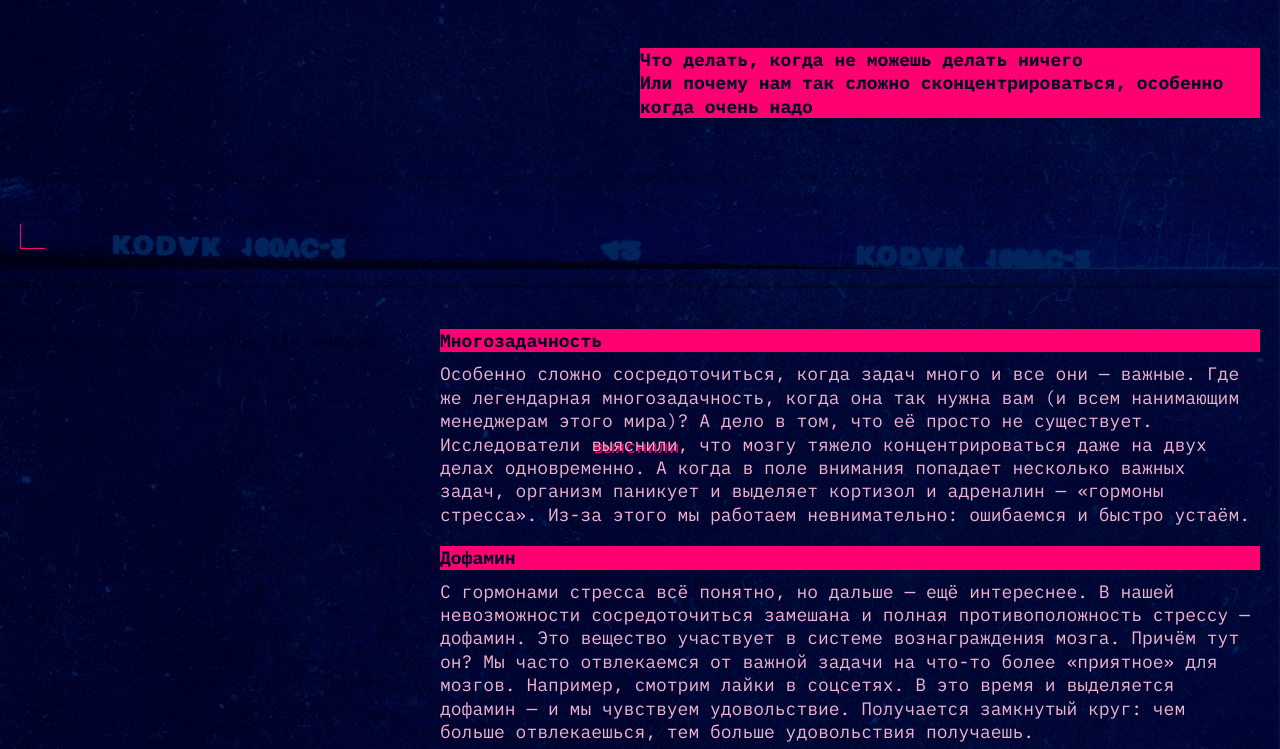
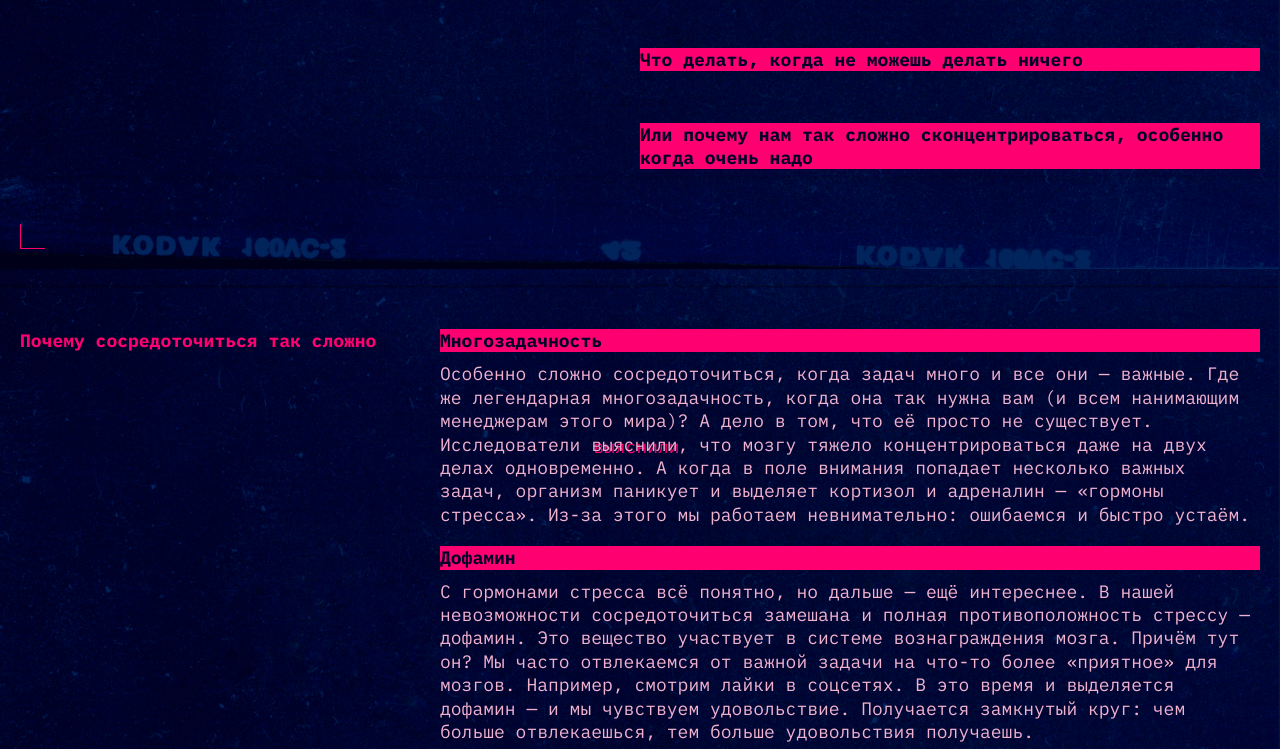
Before and after one commit to yana-pavlova/slozhno-sosredotochitsya, a website: page index.html in a window 1280 px wide. Shown: the part 531-1280 px from the top of the page. Drawn offline with Linux system fonts and the light colour scheme.

Commit message:
styles corrected

```diff
--- a/index.html
+++ b/index.html
@@ -51,8 +51,10 @@
       <h1 class="header__heading">no focus</h1>
       <h2 class="heading accent-heading accent-header-heading">
         Что делать, когда не можешь делать ничего
-        <p>Или почему нам так сложно сконцентрироваться, особенно когда очень надо</p>
       </h2>
+      <p class="heading accent-heading accent-header-heading">
+        Или почему нам так сложно сконцентрироваться, особенно когда очень надо
+      </p>
     </header>
     <main class="main">
       <section class="main__table">
--- a/styles/style.css
+++ b/styles/style.css
@@ -99,13 +99,17 @@
   font-size: 18px;
 }
 
+.accent-header-heading {
+  font-weight: bold;
+}
+
 .accent-heading {
   color: var(--heading-color, #000028);
   background-color: var(--background-accent-color, #ff0070);
 }
 
 .main-heading {
-  color: var(--heading-color, #000028);
+  color: var(--header-menu-color, #ff0070);
 }
 
 .header__theme-menu-button {
```
